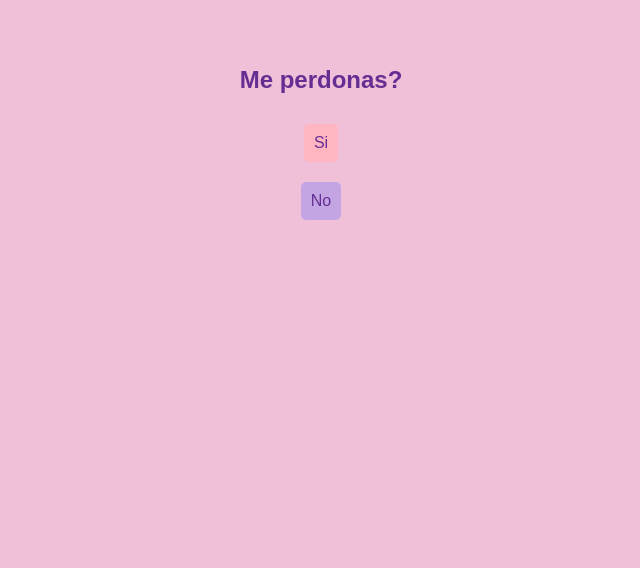
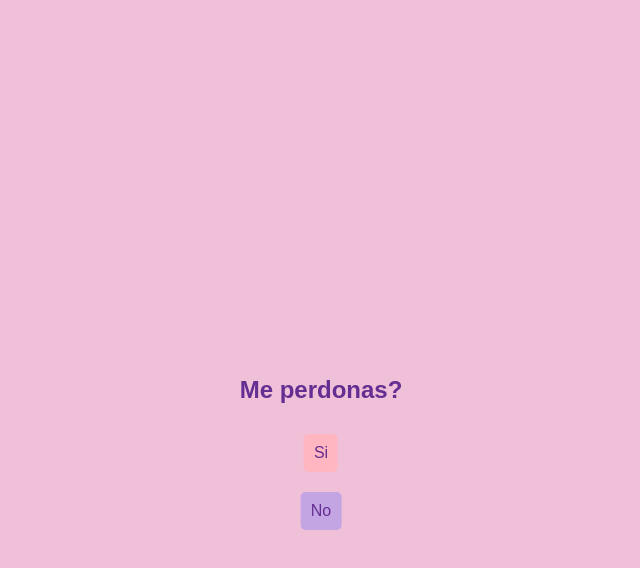
Before and after one commit to naomiksr/Me-perdonas, a plain HTML site: page index.html in a window 1280 px wide. Shown: the whole page, without its empty margins (319-959 px from the left). Drawn offline with Linux system fonts and the light colour scheme.

Commit message:
Update index.html

```diff
--- a/index.html
+++ b/index.html
@@ -9,6 +9,8 @@
         body {
             background-color: #f0c0d8; /* Rosa pastel */
             font-family: Arial, sans-serif;
+            margin: 0;
+            overflow: hidden;
         }
 
         .respuestas {
@@ -16,6 +18,10 @@
             flex-direction: column;
             align-items: center;
             margin-top: 50px;
+            position: absolute;
+            top: 50%;
+            left: 50%;
+            transform: translate(-50%, -50%);
         }
 
         button {
@@ -65,8 +71,8 @@
             let move = document.querySelector("#move-randomly");
             move.addEventListener("mouseover", function (e) {
                 let min = 50;
-                move.style.left = (Math.random() * (window.screen.width - min) + min) + "px";
-                move.style.top = (Math.random() * (window.screen.height - min) + min) + "px";
+                move.style.left = (Math.random() * (window.innerWidth - min) + min) + "px";
+                move.style.top = (Math.random() * (window.innerHeight - min) + min) + "px";
             });
         })
     </script>
```
